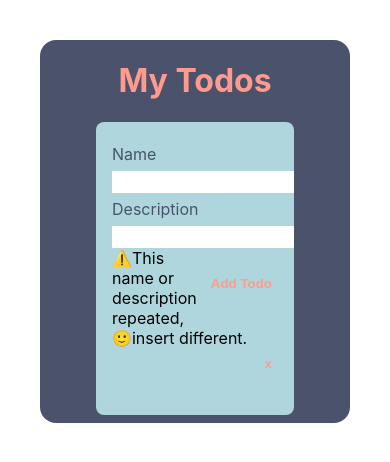
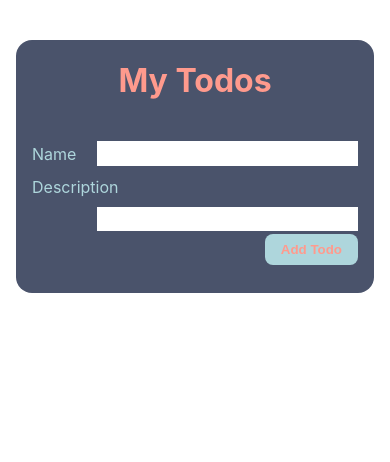
Before and after one commit to AhmedZkaria22/React-TodoList, a React (Create React App) app: page / in a window 390 px wide. Shown: the top 462 px of the page. Built offline with nearby package versions, Linux system fonts and the light colour scheme.

Commit message:
todo list with new features - todo css

```diff
--- a/src/styles/Todo.css
+++ b/src/styles/Todo.css
@@ -15,6 +15,7 @@
   margin: 0rem 3.5rem 0.5rem;
   background-color: #aed6dc;
   border-radius: 0.5rem;
+  position: relative;
 }
 .App #TodoInsert div {
   float: left;
@@ -32,7 +33,8 @@
   padding: 0.2rem;
 }
 .App #TodoInsert div input:focus {
-  box-shadow: none;
+  -webkit-box-shadow: none;
+          box-shadow: none;
   outline: none;
 }
 .App #TodoInsert button {
@@ -42,6 +44,28 @@
   font-weight: 900;
   background-color: transparent;
   border: none;
+  clear: none;
+  cursor: pointer;
+}
+.App #TodoInsert .TodoInsert__span {
+  position: absolute;
+  top: 3rem;
+  left: 0.8rem;
+  background-color: #eee;
+  color: #4a536b;
+  height: 1.4rem;
+  padding: 0.5rem;
+  border-radius: 0.5rem;
+  display: none;
+  cursor: default;
+}
+.App #TodoInsert .TodoInsert__span button {
+  margin: 0;
+  padding: 0rem 0.5rem;
+  margin-top: -0.1rem;
+  margin-left: 0.3rem;
+  font-size: 1em;
+  cursor: pointer;
 }
 .App .TodoItems {
   overflow: auto;
@@ -53,6 +77,7 @@
 .App .TodoItems div {
   float: left;
   display: inline-block;
+  width: 82%;
 }
 .App .TodoItems div h1 {
   text-align: left;
@@ -76,7 +101,8 @@
   -webkit-font-smoothing: antialiased;
   display: inline-block;
   font-style: normal;
-  font-feature-settings: normal;
+  -webkit-font-feature-settings: normal;
+          font-feature-settings: normal;
   font-variant: normal;
   text-rendering: auto;
   line-height: 1;
@@ -95,4 +121,71 @@
 }
 .App .TodoItems button.comp::before {
   content: "";
-}/*# sourceMappingURL=Todo.css.map */
+}
+.App .TodoItems button.und {
+  color: orange;
+}
+.App .TodoItems button.und::before {
+  content: "";
+}
+
+@media (max-width: 768px) {
+  .App {
+    margin: 2.5rem 1rem;
+  }
+  .App #TodoInsert {
+    margin: 0rem 0rem 0.5rem;
+    background-color: transparent;
+  }
+  .App #TodoInsert div {
+    display: block;
+    float: none;
+  }
+  .App #TodoInsert div:first-of-type {
+    margin-right: 0rem;
+  }
+  .App #TodoInsert div p {
+    float: left;
+    margin-right: 1%;
+    clear: left;
+    color: #aed6dc;
+  }
+  .App #TodoInsert div input {
+    padding: 0.3rem 0.2rem;
+    margin-top: 0.2rem;
+    width: 78%;
+    float: right;
+  }
+  .App #TodoInsert div input:focus {
+    -webkit-box-shadow: none;
+            box-shadow: none;
+    outline: none;
+  }
+  .App #TodoInsert button {
+    display: block;
+    clear: both;
+    margin: 0.2rem 0rem;
+    background-color: #aed6dc;
+    padding: 0.5rem 1rem;
+    border-radius: 0.5rem;
+    cursor: pointer;
+  }
+  .App #TodoInsert .TodoInsert__span {
+    top: 1rem;
+    height: 2rem;
+    padding: 3.5% 1.5%;
+    width: 90%;
+  }
+  .App #TodoInsert .TodoInsert__span button {
+    background-color: transparent;
+  }
+  .App .TodoItems {
+    margin: 0rem 2rem 0.8rem;
+  }
+  .App .TodoItems div {
+    width: 100%;
+  }
+  .App .TodoItems button {
+    margin: 0.5rem 0.5rem;
+  }
+}
```
